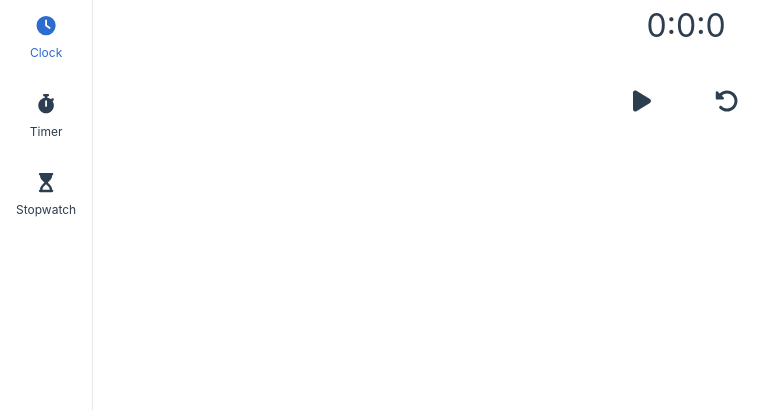
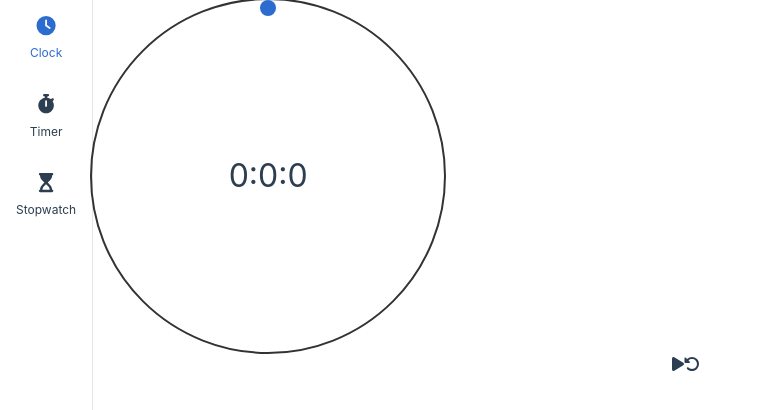
Before and after one commit to Klrfl/TellTime, a Vue app: page / in a window 1280 px wide. Both pictures are taken after a click on the button "Stopwatch". Shown: the top 410 px of the page, without its empty margins (0-784 px from the left). Built offline with nearby package versions, Linux system fonts and the light colour scheme.

Commit message:
styling container

```diff
--- a/src/components/StopWatch.vue
+++ b/src/components/StopWatch.vue
@@ -1,28 +1,22 @@
 <template>
-  <div class="stopwatch container">
+  <div class="stopwatch">
     <section class="display-container">
       <span class="display" id="stopwatch-display">
         {{ minutes }}:{{ seconds }}:{{ miliSeconds }}
       </span>
     </section>
 
-    <section class="button-container button-container--stopwatch">
+    <section class="btn-container">
       <button
-        class="stopwatch-btn stopwatch-btn--start"
+        class="btn btn-primary btn--circular"
         @click="startWatch"
         v-show="isStopped">
         <font-awesome-icon :icon="['fas', 'play']" />
       </button>
-      <button
-        class="stopwatch-btn stopwatch-btn--pause"
-        @click="pauseWatch"
-        v-show="isGoing">
+      <button class="btn btn--circular" @click="pauseWatch" v-show="isGoing">
         <font-awesome-icon :icon="['fas', 'pause']" />
       </button>
-      <button
-        class="stopwatch-btn stopwatch-btn--reset"
-        @click="resetWatch"
-        :disabled="isGoing">
+      <button class="btn btn--circular" @click="resetWatch" :disabled="isGoing">
         <font-awesome-icon :icon="['fas', 'rotate-left']" />
       </button>
     </section>
@@ -38,7 +32,7 @@ let startTime = ref(0);
 let currentTime = ref(0);
 let stopTime = ref(0);
 let delta = ref(0);
-let startTimerInterval = null;
+let interval = null;
 
 const seconds = ref(0);
 const miliSeconds = ref(0);
@@ -60,7 +54,7 @@ function startWatch() {
   isGoing.value = true;
   isStopped.value = false;
 
-  startTimerInterval = setInterval(() => {
+  interval = setInterval(() => {
     currentTime.value = getCurrentTime();
     delta.value = new Date(currentTime.value - startTime.value);
 
@@ -71,14 +65,14 @@ function startWatch() {
 }
 
 function pauseWatch() {
-  clearInterval(startTimerInterval);
+  clearInterval(interval);
   isGoing.value = false;
   isStopped.value = true;
   stopTime.value = getCurrentTime();
 }
 
 function resetWatch() {
-  clearInterval(startTimerInterval);
+  clearInterval(interval);
   isGoing.value = false;
   isStopped.value = true;
 
@@ -94,13 +88,32 @@ function resetWatch() {
 .stopwatch {
   text-align: center;
 }
+
 #stopwatch-display {
   font-size: 2rem;
 }
 
-.stopwatch-btn {
-  padding: 2rem;
-  text-align: center;
-  font-size: 1.5rem;
+.display-container {
+  outline: 2px solid #333;
+  border-radius: 50%;
+  aspect-ratio: 1 / 1;
+  max-width: 22rem;
+
+  display: grid;
+  place-items: center;
+  position: relative;
+}
+
+.display-container::after {
+  content: "";
+  background: var(--accent);
+  height: 1rem;
+  aspect-ratio: 1 / 1;
+  border-radius: 50%;
+
+  position: absolute;
+  top: 0;
+  left: calc(50% - 0.5rem);
+  transform-origin: 50% 11rem;
 }
 </style>
```
